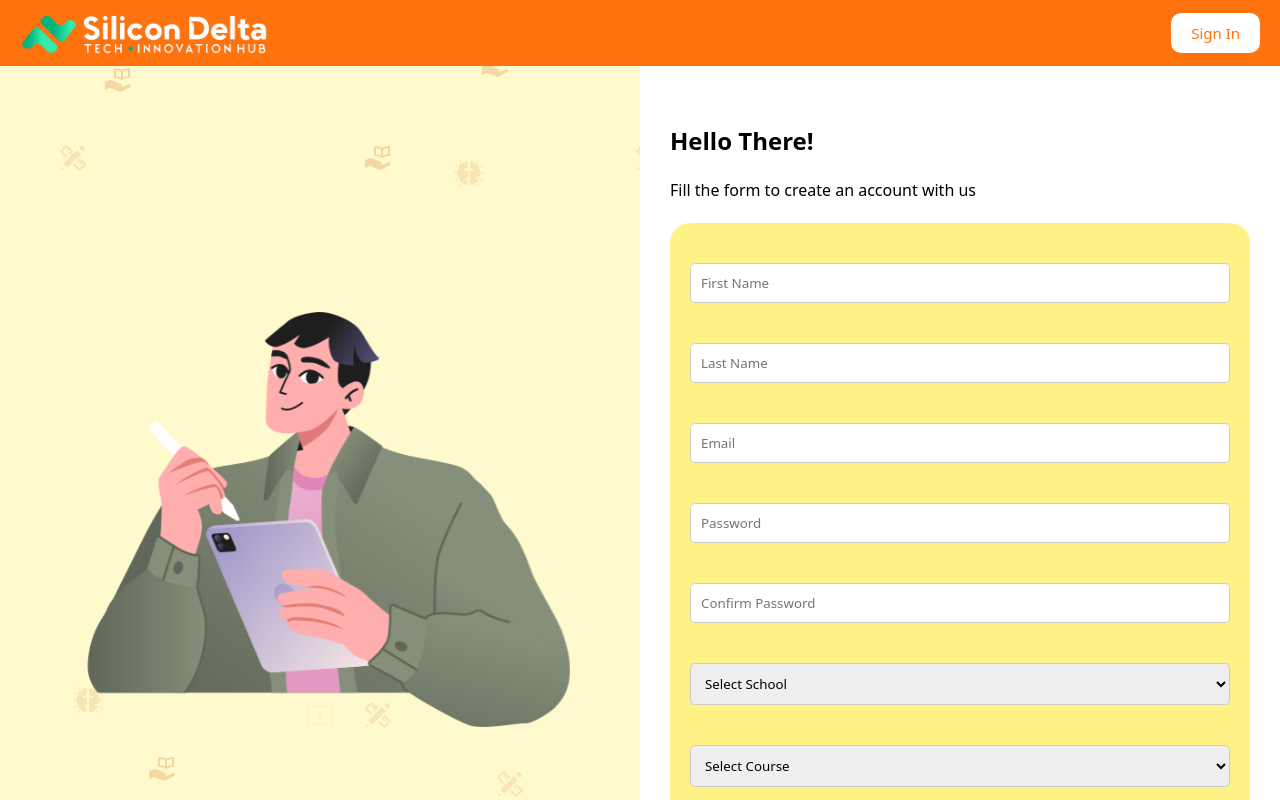
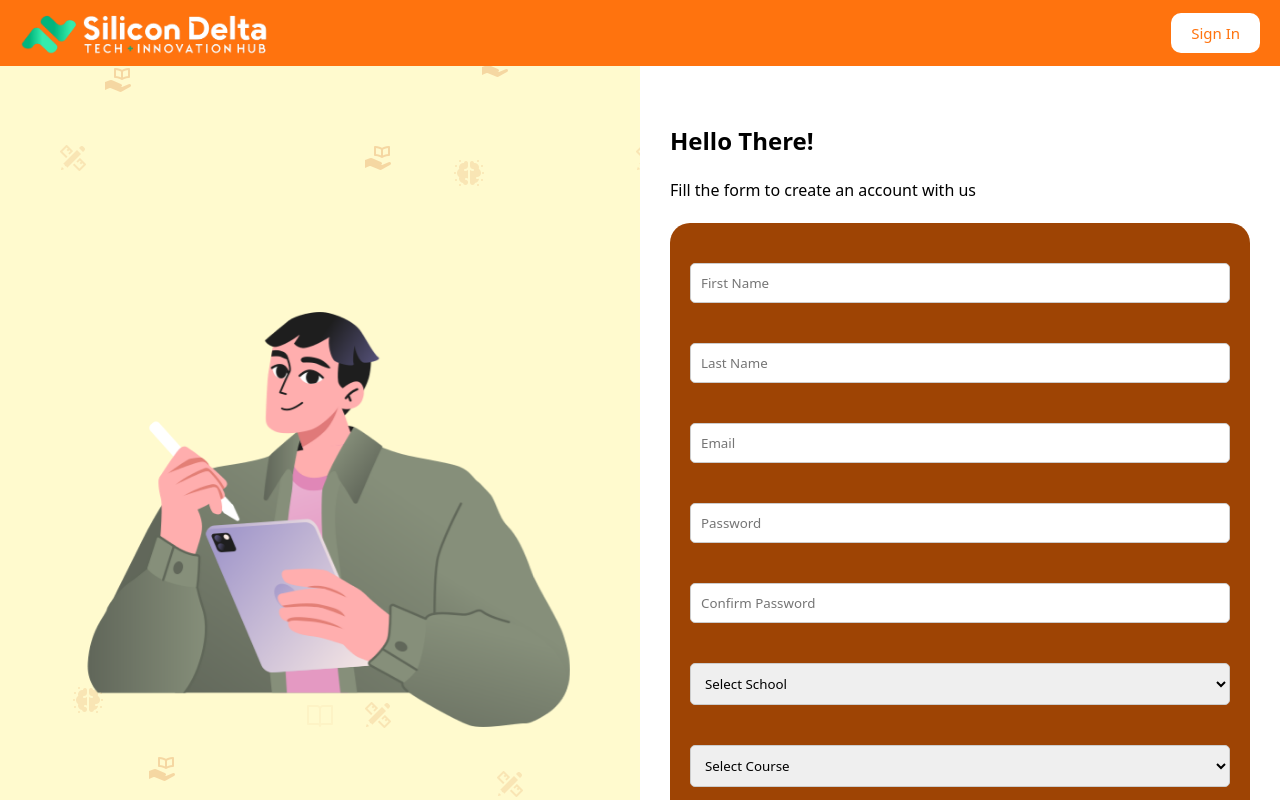
Before and after one commit to ibifaa/Silicon-Delta, a React (Vite) app: page /signup in a window 1280 px wide. Shown: the top 800 px of the page. Built offline with nearby package versions, Linux system fonts and the light colour scheme.

Commit message:
made some changes

```diff
--- a/src/App.css
+++ b/src/App.css
@@ -90,14 +90,14 @@ header .btn1:hover{
 }
 
 .login-container>div{
-  width: 90%;
+  width: 98%;
   margin: auto;
 }
 .login-section2 div{
   width: 100%;
 }
 .login-section2 form{
-  background-color: #FEF287;
+  background-color: #9e4404;
   padding: 20px;
   border-radius: 20px;
 }
```
